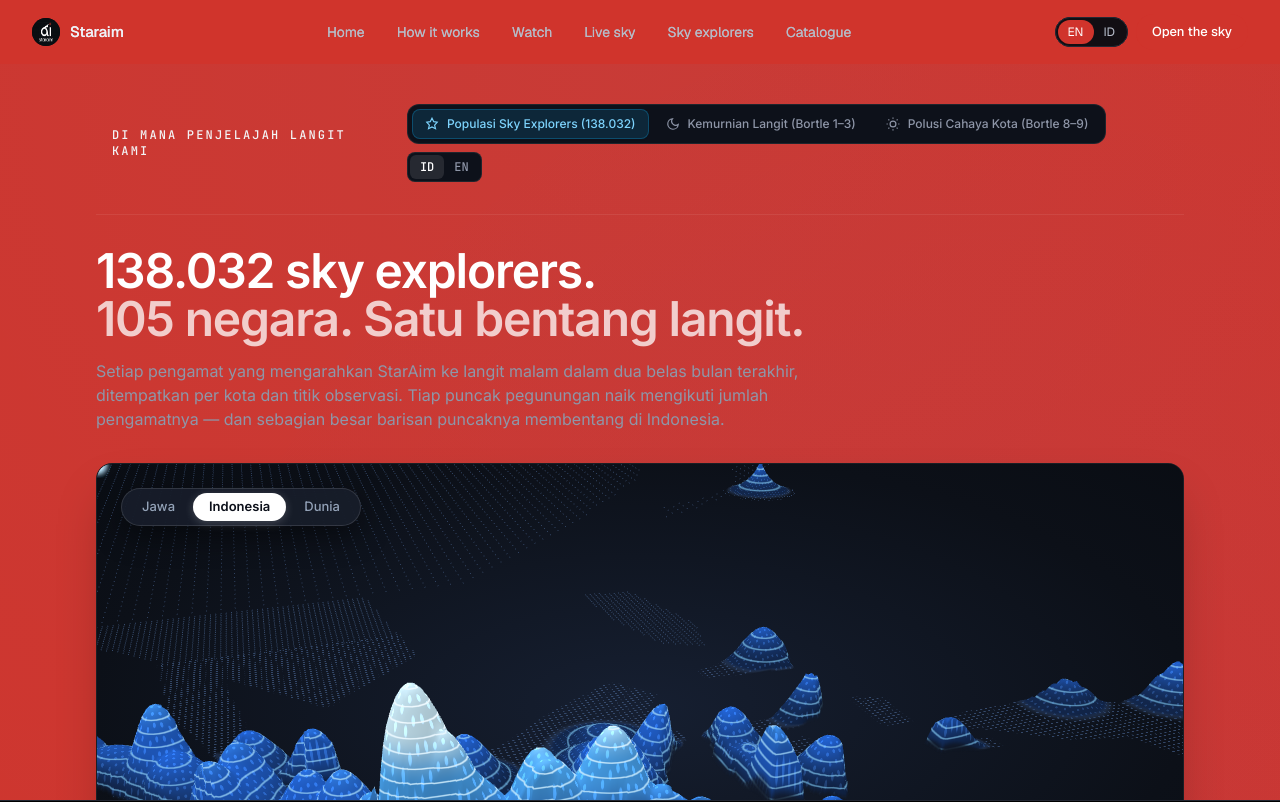
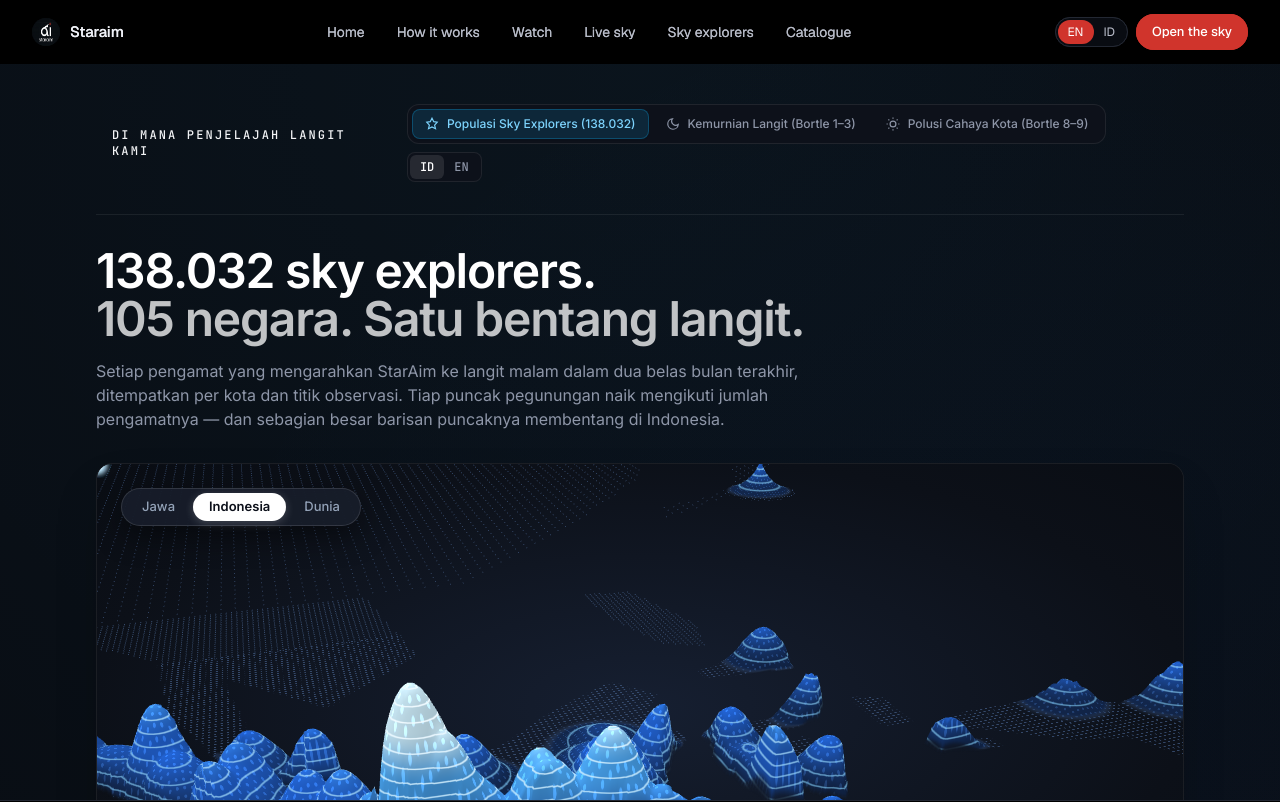
Before and after one commit to CodeInfiltrator/staraim, a Next.js app: page /en/explorers in a window 1280 px wide. Shown: the top 802 px of the page. Built offline with nearby package versions, Linux system fonts and the light colour scheme.

Commit message:
Revert explorers background

```diff
--- a/public/staraim_global_sky_explorers_dark_sky_clarity_3d_map.html
+++ b/public/staraim_global_sky_explorers_dark_sky_clarity_3d_map.html
@@ -45,7 +45,7 @@
         }
 
         body {
-            background-color: #D0342C;
+            background-color: var(--bg-obsidian);
             color: #F3F4F6;
             font-family: 'Inter', -apple-system, sans-serif;
             overflow-x: hidden;
--- a/src/app/[lang]/explorers/page.tsx
+++ b/src/app/[lang]/explorers/page.tsx
@@ -12,7 +12,7 @@ export default async function ExplorersPage({
   const { lang } = await params;
   const locale = (lang === "id" ? "id" : "en") as "en" | "id";
   return (
-    <main className="min-h-screen bg-[#D0342C]">
+    <main className="min-h-screen bg-void">
       <Nav lang={locale} />
       <div className="pt-16">
         <iframe
```
